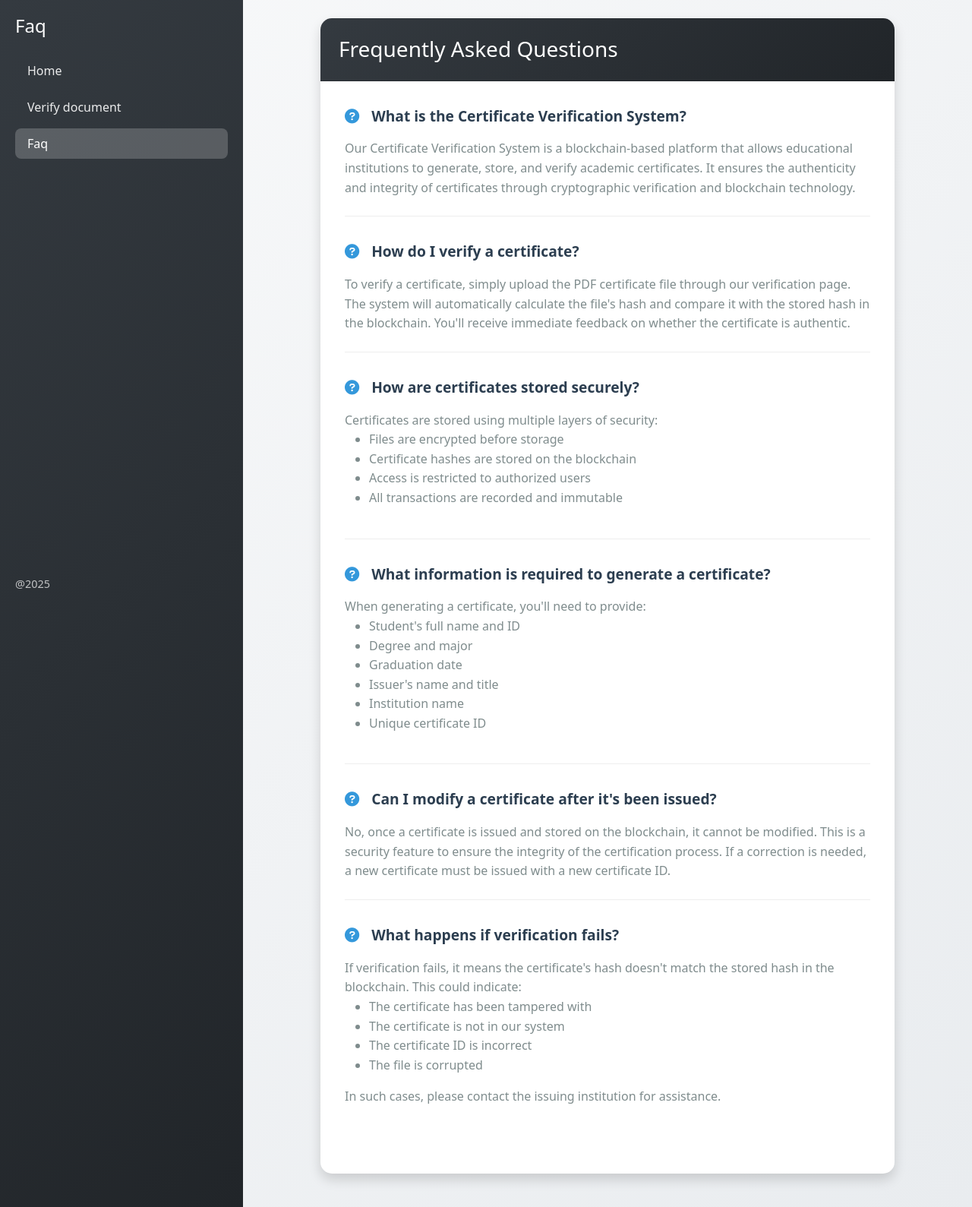
After one commit to f0rk3b0mb/wanjiku-proj, a Flask app: page /pfaq in a window 1280 px wide. The commit adds this page. Shown: the whole page at 76% size. Run offline with Flask 3, Linux system fonts and the light colour scheme; some libraries are stand-ins or nearby versions.

```diff
--- a/blueprints/routes.py
+++ b/blueprints/routes.py
@@ -27,7 +27,7 @@ def before_request():
         session.modified = True  # Reset the session timer on each request
 
     # Define a list of allowed endpoints for non-logged-in users
-    allowed_endpoints = ['web.login', 'web.register', 'web.index' , 'web.faq', 'web.verify']  # Add more endpoints as needed
+    allowed_endpoints = ['web.login', 'web.register', 'web.index' , 'web.faq', 'web.verification', 'web.pfaq']  # Add more endpoints as needed
 
     # Check if the user is not logged in and not accessing allowed endpoints
     if not session.get('user_id') and request.endpoint not in allowed_endpoints:
@@ -120,7 +120,7 @@ def register():
         else:
             # Hash the password and create a new user
             hashed_password = bcrypt.generate_password_hash(password).decode("utf-8")
-            new_user = User(username=username, password=hashed_password , email=email, role_id=role, is_approved="False", date_registered=datetime.date.today())
+            new_user = User(username=username, password=hashed_password , email=email, role_id=2, is_approved="False", date_registered=datetime.date.today())
             db.session.add(new_user)
             db.session.commit()
             return render_template("login.html", message="Await admin approval") # Redirect to the login route
@@ -129,6 +129,10 @@ def register():
 
 @web.route("/faq")
 def faq():
+    return render_template("faq.html")
+
+@web.route("/help")
+def help():
     return render_template("faq.html")
 
 
@@ -655,6 +659,15 @@ def download_report(filename):
 def verify():
     return render_template("verify.html")
 
+
+@web.route("/verification")
+def verification():
+    return render_template("public_verify.html")
+
+@web.route("/pfaq")
+def pfaq():
+    return render_template("public_faq.html")
+
 @web.route("/generate_certificate")
 @login_required
 def generate_certificate():
--- a/templates/landing.html
+++ b/templates/landing.html
@@ -117,7 +117,7 @@
                         <li>Easy-to-use interface</li>
                     </ul>
                     <div class="text-center">
-                        <a href="/verify" class="btn btn-success btn-custom">Verify Certificates</a>
+                        <a href="/verification" class="btn btn-success btn-custom">Verify Certificates</a>
                     </div>
                 </div>
             </div>
--- /dev/null
+++ b/templates/public_faq.html
@@ -0,0 +1,245 @@
+<!DOCTYPE html>
+<html lang="en">
+
+<head>
+    <meta charset="UTF-8">
+    <meta name="viewport" content="width=device-width, initial-scale=1.0">
+    <title>FAQ - Certificate Verification System</title>
+    <link href="https://cdn.jsdelivr.net/npm/bootstrap@5.3.0/dist/css/bootstrap.min.css" rel="stylesheet">
+    <link rel="stylesheet" href="https://cdnjs.cloudflare.com/ajax/libs/font-awesome/6.0.0/css/all.min.css">
+    <style>
+        body {
+            background: linear-gradient(135deg, #f8f9fa, #e9ecef);
+            min-height: 100vh;
+        }
+        .side_bar {
+            background: linear-gradient(135deg, #343a40, #212529);
+            min-height: 100vh;
+            color: white;
+            padding: 20px;
+        }
+        .nav-link {
+            color: rgba(255,255,255,0.9) !important;
+            transition: all 0.3s;
+            border-radius: 8px;
+            margin-bottom: 8px;
+        }
+        .nav-link:hover {
+            color: white !important;
+            background: rgba(255,255,255,0.1);
+            transform: translateX(5px);
+        }
+        .nav-link.active {
+            background: rgba(255,255,255,0.2);
+            color: white !important;
+        }
+        .card {
+            border: none;
+            border-radius: 15px;
+            box-shadow: 0 0.5rem 1rem rgba(0, 0, 0, 0.15);
+            transition: transform 0.2s;
+            margin-bottom: 20px;
+        }
+        .card:hover {
+            transform: translateY(-5px);
+        }
+        .card-header {
+            background: linear-gradient(135deg, #343a40, #212529);
+            color: white;
+            border-radius: 15px 15px 0 0 !important;
+            padding: 1.5rem;
+        }
+        .card-body {
+            padding: 2rem;
+        }
+        .faq-item {
+            margin-bottom: 2rem;
+            border-bottom: 1px solid #eee;
+            padding-bottom: 1.5rem;
+        }
+        .faq-item:last-child {
+            border-bottom: none;
+        }
+        .faq-question {
+            font-size: 1.2rem;
+            font-weight: 600;
+            color: #2c3e50;
+            margin-bottom: 1rem;
+            cursor: pointer;
+            display: flex;
+            align-items: center;
+            justify-content: space-between;
+        }
+        .faq-question:hover {
+            color: #3498db;
+        }
+        .faq-answer {
+            color: #7f8c8d;
+            line-height: 1.6;
+            margin-top: 1rem;
+        }
+        .faq-icon {
+            color: #3498db;
+            margin-right: 1rem;
+        }
+        .contact-section {
+            text-align: center;
+            margin-top: 3rem;
+            padding-top: 2rem;
+            border-top: 1px solid #eee;
+        }
+        .contact-section h2 {
+            color: #2c3e50;
+            margin-bottom: 1.5rem;
+        }
+        .contact-info {
+            display: flex;
+            justify-content: center;
+            gap: 2rem;
+            margin-top: 1rem;
+        }
+        .contact-item {
+            display: flex;
+            align-items: center;
+            gap: 0.5rem;
+            color: #7f8c8d;
+        }
+        .contact-item i {
+            color: #3498db;
+        }
+        .footer {
+            position: absolute;
+            bottom: 20px;
+            left: 20px;
+            right: 20px;
+            color: rgba(255,255,255,0.7);
+            font-size: 0.9rem;
+        }
+    </style>
+</head>
+
+<body>
+    <div class="container-fluid">
+        <div class="row">
+            <!-- Sidebar -->
+            <div class="side_bar col-md-3">
+                <h4 class="mb-4">Faq</h4>
+                <div class="nav flex-column">
+                    <a href="/" class="nav-link">Home</a>
+                    <a href="/verification" class="nav-link">Verify document</a>
+                    <a href="/pfaq" class="nav-link active">Faq</a>
+                </div>
+                <div class="footer">
+                    <p class="mb-0">@2025</p>
+                  </div>
+            </div>
+
+            <!-- Main Content -->
+            <div class="col-md-9 p-4">
+                <div class="row justify-content-center">
+                    <div class="col-md-10">
+                        <div class="card">
+                            <div class="card-header">
+                                <h3 class="mb-0">Frequently Asked Questions</h3>
+                            </div>
+                            <div class="card-body">
+                                <div class="faq-item">
+                                    <div class="faq-question">
+                                        <span><i class="fas fa-question-circle faq-icon"></i>What is the Certificate Verification System?</span>
+                                    </div>
+                                    <div class="faq-answer">
+                                        Our Certificate Verification System is a blockchain-based platform that allows educational institutions to generate, store, and verify academic certificates. It ensures the authenticity and integrity of certificates through cryptographic verification and blockchain technology.
+                                    </div>
+                                </div>
+
+                                <div class="faq-item">
+                                    <div class="faq-question">
+                                        <span><i class="fas fa-question-circle faq-icon"></i>How do I verify a certificate?</span>
+                                    </div>
+                                    <div class="faq-answer">
+                                        To verify a certificate, simply upload the PDF certificate file through our verification page. The system will automatically calculate the file's hash and compare it with the stored hash in the blockchain. You'll receive immediate feedback on whether the certificate is authentic.
+                                    </div>
+                                </div>
+
+                                <div class="faq-item">
+                                    <div class="faq-question">
+                                        <span><i class="fas fa-question-circle faq-icon"></i>How are certificates stored securely?</span>
+                                    </div>
+                                    <div class="faq-answer">
+                                        Certificates are stored using multiple layers of security:
+                                        <ul>
+                                            <li>Files are encrypted before storage</li>
+                                            <li>Certificate hashes are stored on the blockchain</li>
+                                            <li>Access is restricted to authorized users</li>
+                                            <li>All transactions are recorded and immutable</li>
+                                        </ul>
+                                    </div>
+                                </div>
+
+                                <div class="faq-item">
+                                    <div class="faq-question">
+                                        <span><i class="fas fa-question-circle faq-icon"></i>What information is required to generate a certificate?</span>
+                                    </div>
+                                    <div class="faq-answer">
+                                        When generating a certificate, you'll need to provide:
+                                        <ul>
+                                            <li>Student's full name and ID</li>
+                                            <li>Degree and major</li>
+                                            <li>Graduation date</li>
+                                            <li>Issuer's name and title</li>
+                                            <li>Institution name</li>
+                                            <li>Unique certificate ID</li>
+                                        </ul>
+                                    </div>
+                                </div>
+
+                                <div class="faq-item">
+                                    <div class="faq-question">
+                                        <span><i class="fas fa-question-circle faq-icon"></i>Can I modify a certificate after it's been issued?</span>
+                                    </div>
+                                    <div class="faq-answer">
+                                        No, once a certificate is issued and stored on the blockchain, it cannot be modified. This is a security feature to ensure the integrity of the certification process. If a correction is needed, a new certificate must be issued with a new certificate ID.
+                                    </div>
+                                </div>
+
+                                <div class="faq-item">
+                                    <div class="faq-question">
+                                        <span><i class="fas fa-question-circle faq-icon"></i>What happens if verification fails?</span>
+                                    </div>
+                                    <div class="faq-answer">
+                                        If verification fails, it means the certificate's hash doesn't match the stored hash in the blockchain. This could indicate:
+                                        <ul>
+                                            <li>The certificate has been tampered with</li>
+                                            <li>The certificate is not in our system</li>
+                                            <li>The certificate ID is incorrect</li>
+                                            <li>The file is corrupted</li>
+                                        </ul>
+                                        In such cases, please contact the issuing institution for assistance.
+                                    </div>
+                                </div>
+
+
+                            </div>
+                        </div>
+                    </div>
+                </div>
+            </div>
+        </div>
+    </div>
+
+    <script src="https://cdn.jsdelivr.net/npm/bootstrap@5.3.0/dist/js/bootstrap.bundle.min.js"></script>
+    <script>
+        document.addEventListener('DOMContentLoaded', function() {
+            // Add click event listeners to FAQ questions
+            const questions = document.querySelectorAll('.faq-question');
+            questions.forEach(question => {
+                question.addEventListener('click', function() {
+                    const answer = this.nextElementSibling;
+                    answer.style.display = answer.style.display === 'none' ? 'block' : 'none';
+                });
+            });
+        });
+    </script>
+</body>
+
+</html>
```
Also changed, not shown: templates/public_verify.html (added, +268 -0 lines), templates/register.html (+23 -1 lines), templates/help.html (added).
